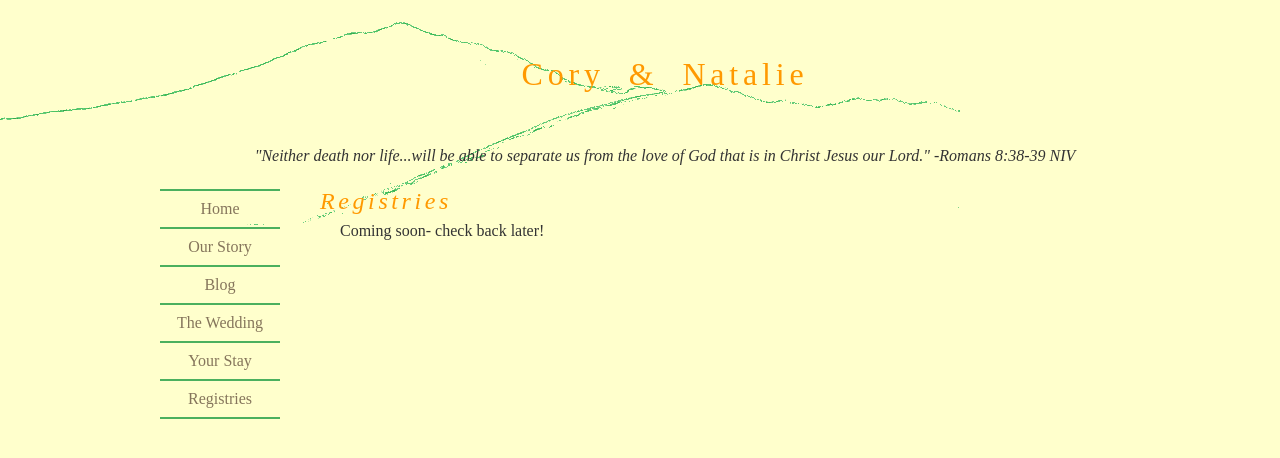
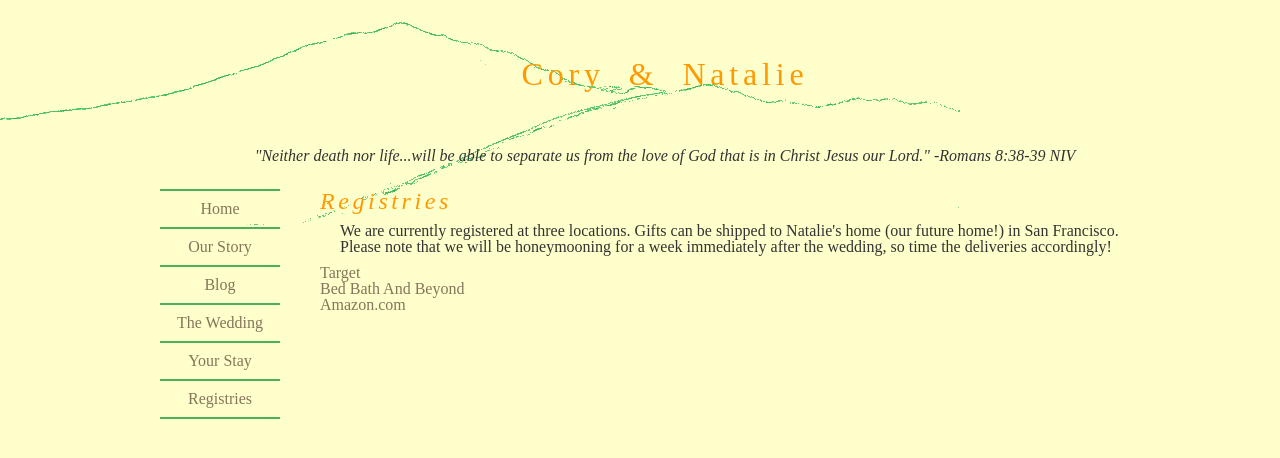
Before and after one commit to natalieh/wedding, a Jekyll site: the page built from registries/index.html, in a window 1280 px wide. Shown: the top 458 px of the page. Built offline with Jekyll 4.4.1, drawn with Linux system fonts in a browser that asks for light colours.

Commit message:
Update index.html
Added registries

```diff
--- a/registries/index.html
+++ b/registries/index.html
@@ -7,6 +7,15 @@ layout: default
         Registries
     </div>
     <p>
-        Coming soon- check back later!
+        We are currently registered at three locations. Gifts can be shipped to Natalie's home (<i>our</i> future home!)
+        in San Francisco. Please note that we will be honeymooning for a week immediately after the wedding, so time
+        the deliveries accordingly!
     </p>
+
+    <ul>
+        <li><a href="http://www.target.com/GiftRegistrySearchViewCmd?registryType=WD&jsRequest=true&catalogId=10051&status=completePage&cumulativeTime=-1&listId=rCpAzY145zsm1T1wmsy9pw&noOfPings=1&langId=-1&registryFirstName=cory&segmentGrpName=D&storeId=10151&registryLastName=mead">Target</a></li>
+        <li><a href="https://www.bedbathandbeyond.com/store/giftregistry/view_registry_guest.jsp?pwsToken=&eventType=Wedding&registryId=6865157&pwsurl=">Bed Bath And Beyond</a></li>
+        <li><a href="http://www.amazon.com/registry/wedding/ORV5M5OEXL1G">Amazon.com</a></li>
+
+    </ul>
 </article>
```
